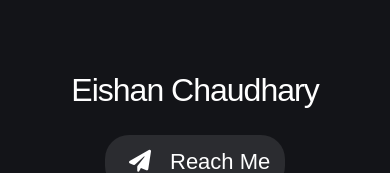
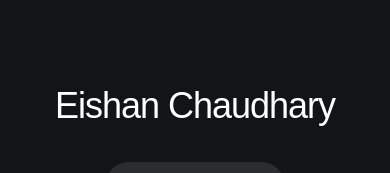
Before and after one commit to EishanChaudhary/Portfolio, a plain HTML site: page index.html in a window 390 px wide. Shown: the top 173 px of the page. Drawn offline with Linux system fonts and the light colour scheme.

Commit message:
Update style.css

```diff
--- a/style.css
+++ b/style.css
@@ -223,14 +223,14 @@ h3 {
     position: inherit;
     width: 100%;
     transform: none;
-    margin-top: 50px;
+    margin-top: 60px;
   }
 
   h1 {
-    font-size: 32px;
+    font-size: 36px;
     font-weight: 400;
     letter-spacing: -1px;
-    margin-bottom: 15px;
+    margin-bottom: 25px;
   }
 
   .socialButtons {
```
